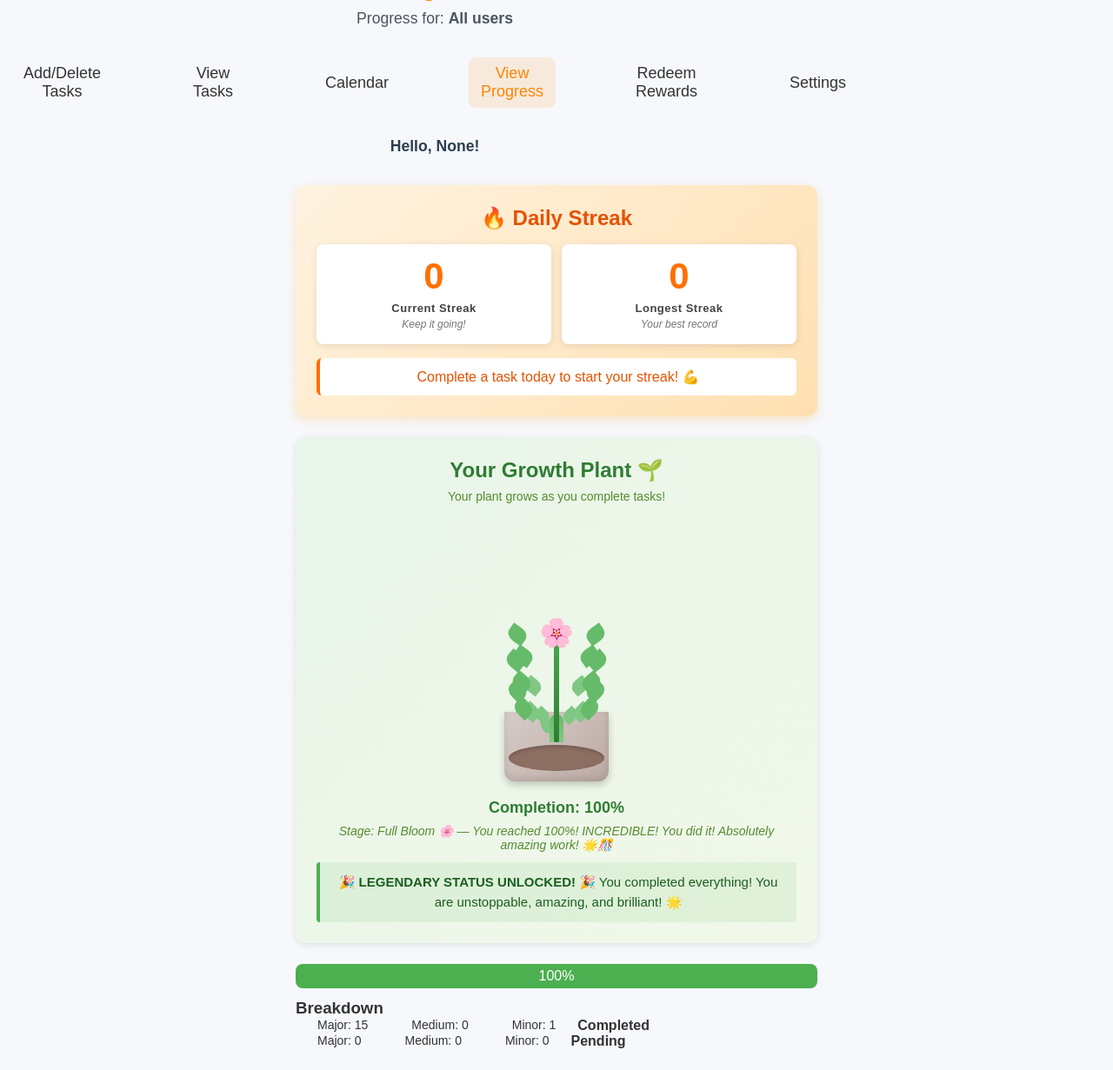
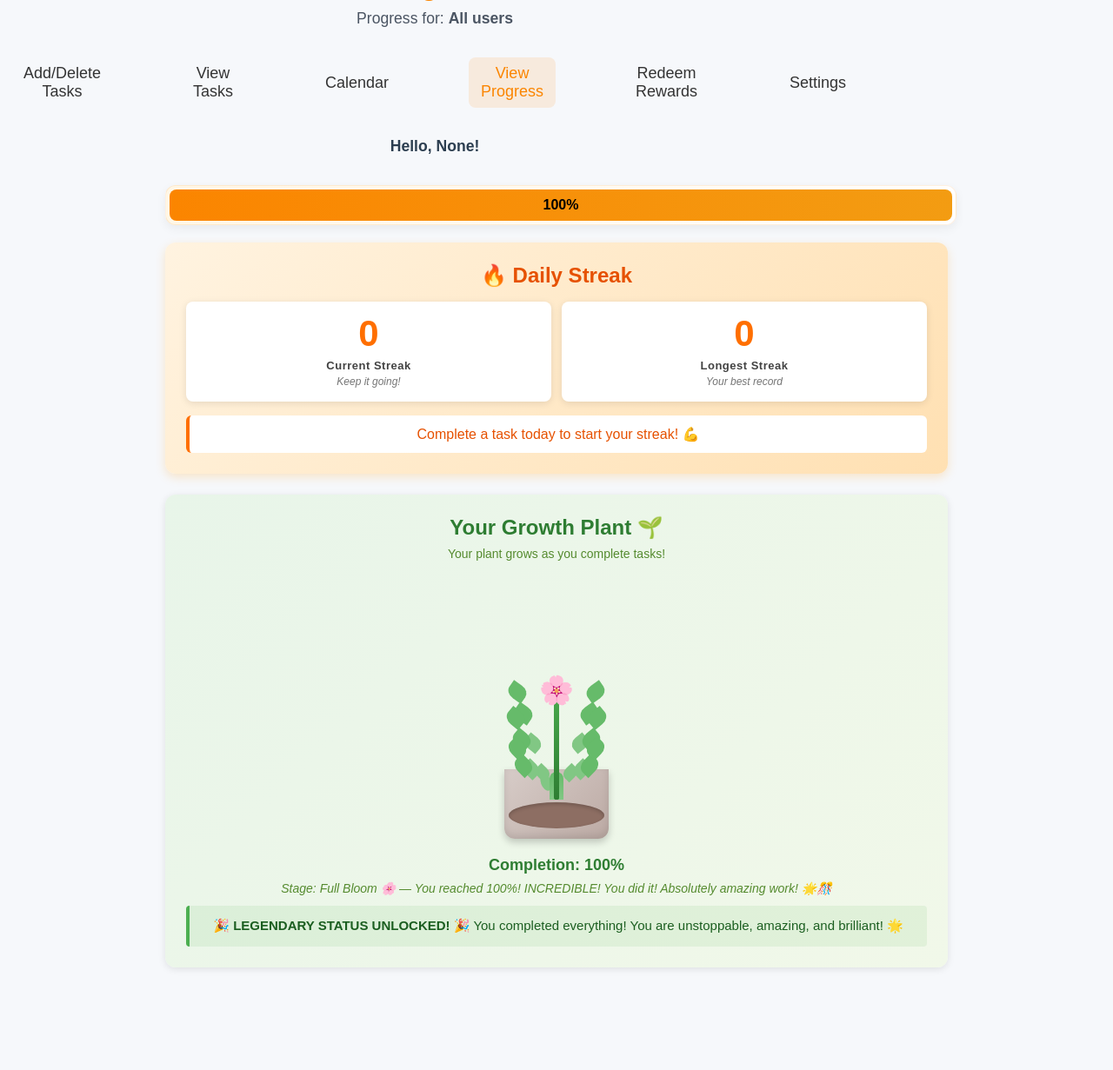
Before and after one commit to Homelesslander/FocusSpark, a Flask app: page /progress in a window 1280 px wide. Shown: the part 86-1317 px from the top of the page at 87% size. After the commit the page ends 1201 px from the top, so only its background shows below. Run offline with Flask 3, Linux system fonts and the light colour scheme; data comes from the database, SQL or seed files in the repository; both versions use the stored data as it was after the commit.

Commit message:
progressbar

```diff
--- a/templates/progress.html
+++ b/templates/progress.html
@@ -10,9 +10,9 @@
   <link rel="stylesheet" href="{{ url_for('static', filename='activities_adaptive.css') }}">
   <style>
 
-    .progress-container { width: 90%; max-width: 600px; margin: 24px auto; }
-    .bar { width: 100%; background: #e6e6e6; border-radius: 8px; overflow: hidden; }
-    .bar-inner { height: 28px; background: #4caf50; width: 0%; color: white; text-align: center; line-height: 28px; }
+    .progress-container { width: 90%; max-width: 900px; margin: 24px auto; }
+    .bar { width: 100%; background: linear-gradient(90deg, #fff7e6 0%, #fff 100%); border-radius: 12px; overflow: hidden; padding: 4px; box-shadow: 0 4px 12px rgba(0,0,0,0.06); border: 1px solid rgba(251,133,0,0.12); margin-bottom: 20px; }
+    .bar-inner { height: 36px; background: linear-gradient(90deg, #fb8500 0%, #f39c12 100%); width: 0%; color: #000; text-align: center; line-height: 36px; border-radius: 8px; transition: width 0.6s ease; font-weight: 700; }
     .breakdown { margin-top: 12px; }
     .breakdown ul { list-style: none; padding-left: 0; }
 
@@ -128,6 +128,10 @@
   </div>
 
   <div class="progress-container">
+    <div class="bar" aria-hidden="true">
+      <div id="barInner" class="bar-inner" style="width: {{ percent }}%">{{ percent }}%</div>
+    </div>
+
     <!-- Daily Streak Section -->
     <div class="streak-section">
       <h2>🔥 Daily Streak</h2>
@@ -248,29 +252,7 @@
       </p>
     </div>
 
-    <div class="bar" aria-hidden="true">
-      <div id="barInner" class="bar-inner" style="width: {{ percent }}%;">{{ percent }}%</div>
-    </div>
 
-    <div class="breakdown">
-      <h3>Breakdown</h3>
-      <div>
-        <strong>Completed</strong>
-        <ul>
-          <li>Major: {{ breakdown.completed.Major }}</li>
-          <li>Medium: {{ breakdown.completed.Medium }}</li>
-          <li>Minor: {{ breakdown.completed.Minor }}</li>
-        </ul>
-      </div>
-      <div>
-        <strong>Pending</strong>
-        <ul>
-          <li>Major: {{ breakdown.pending.Major }}</li>
-          <li>Medium: {{ breakdown.pending.Medium }}</li>
-          <li>Minor: {{ breakdown.pending.Minor }}</li>
-        </ul>
-      </div>
-    </div>
   </div>
 
 </body>
```
Also changed, not shown: database.db.
